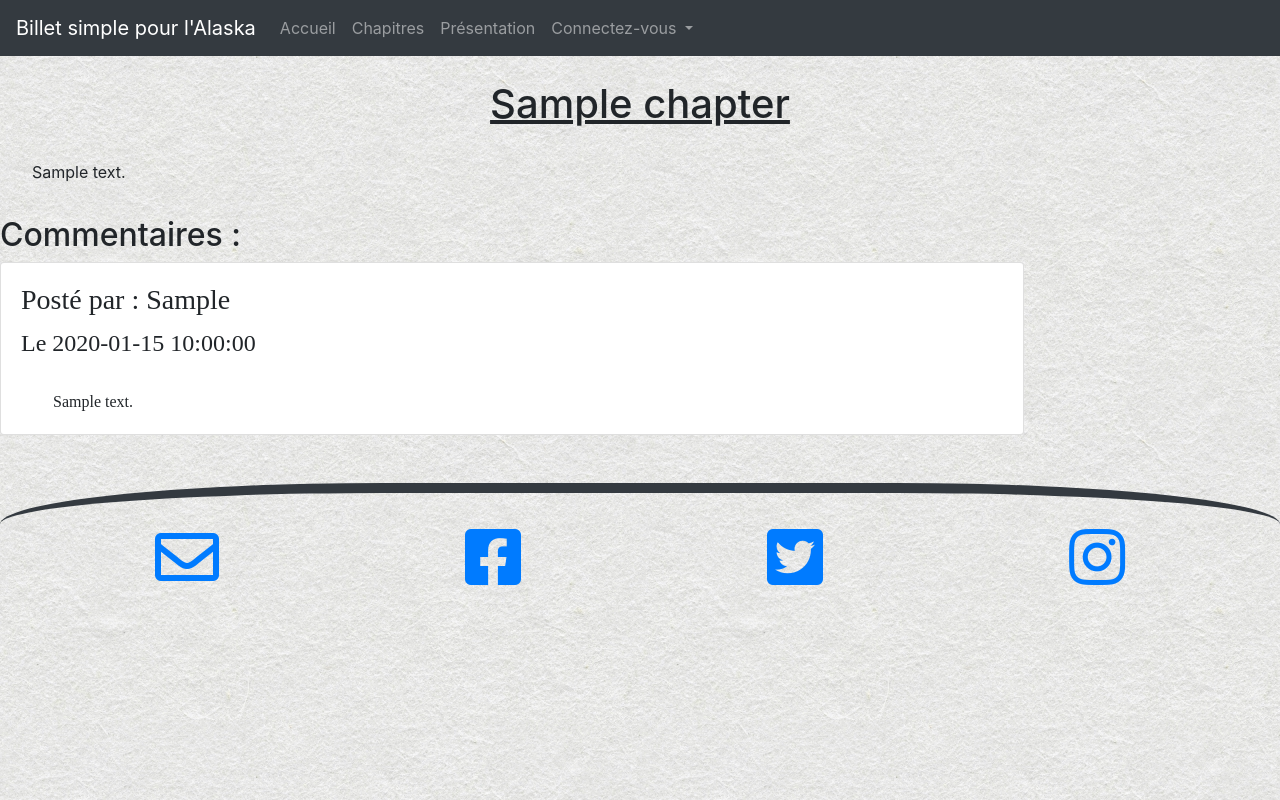
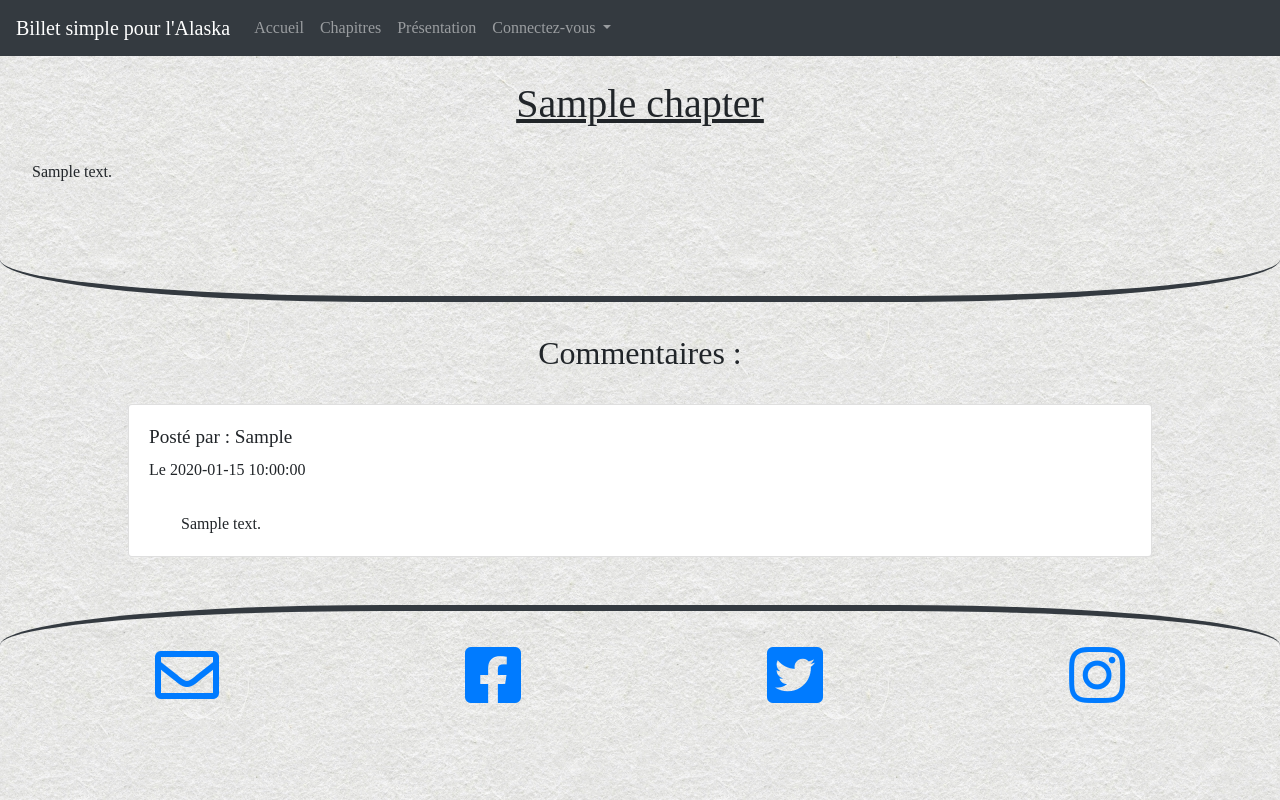
Before and after one commit to valentinantoin/Blog-Jean-Forteroche, a PHP site: template src/views/chapter.twig in a window 1280 px wide. Run offline with PHP 8.4, Linux system fonts and the light colour scheme; the template is opened without the code that fills it: most values are stand-ins (such as "Sample title", 1, 10 or a date in 2020); some libraries are stand-ins or nearby versions; some web fonts are replaced.

Commit message:
Add style

```diff
--- a/public/css/style.css
+++ b/public/css/style.css
@@ -2,11 +2,39 @@
 
 body {
     background-image: url("../img/paper.jpg");
+    font-family: Ubuntu;
 }
 
 .card {
     font-family: sofia;
     width: 80%;
+    margin-left: 10%;
+    margin-bottom: 1rem;
+}
+
+.controls {
+    margin-left: 2rem;
+}
+
+.chapterContent {
+    border-bottom: 6px solid #343a40;
+    -webkit-border-radius: 30%;
+    -moz-border-radius: 30%;
+    border-radius: 30%;
+    padding-bottom: 5rem;
+    justify-content: center;
+}
+
+h3 {
+    font-size: 1.2rem;
+}
+
+h4 {
+    font-size: 1rem;
+}
+
+.navbar-text {
+    margin-left: 20%;
 }
 
 main {
@@ -36,15 +64,35 @@ nav > a:first-child{
     margin-left: 0;
 }
 
+.btnAdmin {
+    width: 20%;
+    margin-left: 1%;
+}
+
+.btnChap {
+    width: 20%;
+    margin-left: 18%;
+}
+
+.list-group {
+    width: 60%;
+    margin-left: 20%;
+}
+
 
 
 /*---   MAIN   ---*/
+h1 {
+    text-decoration: underline;
+    text-align: center;
+    margin-top: 2rem;
+    margin-bottom: 2rem;
+}
 
-h1 {
+h2 {
     margin-top: 2rem;
     margin-bottom: 2rem;
     text-align: center;
-    text-decoration: underline;
 }
 
 /*---   FORM   ---*/
@@ -71,7 +119,7 @@ footer {
     justify-content: space-around;
     padding: 2rem;
     margin-top: 3rem;
-    border-top: 10px solid #343a40;
+    border-top: 6px solid #343a40;
     -webkit-border-radius: 30%;
     -moz-border-radius: 30%;
     border-radius: 30%;
```
